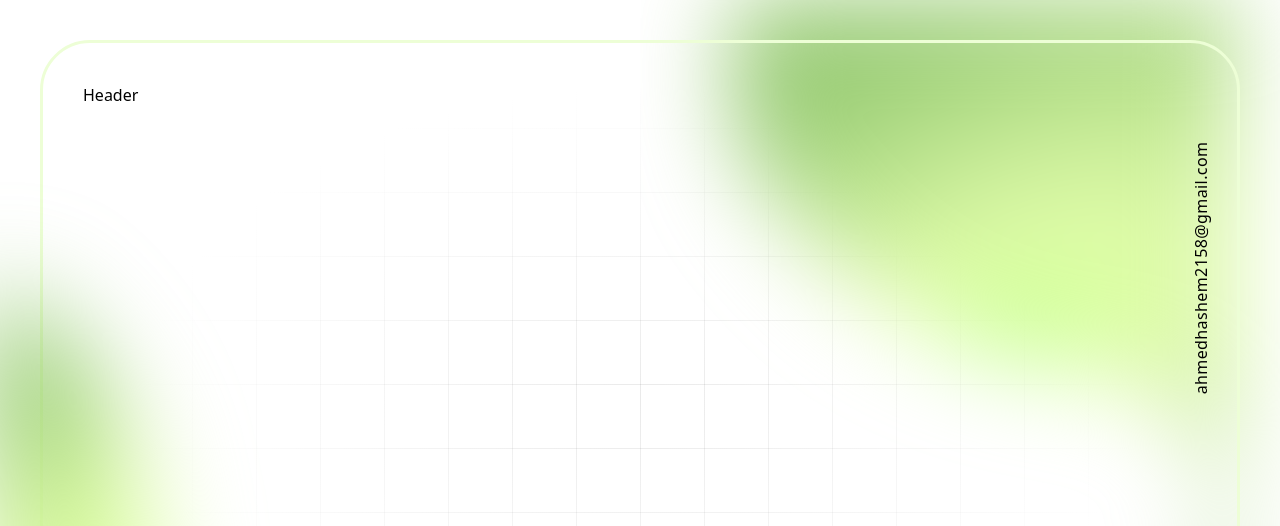
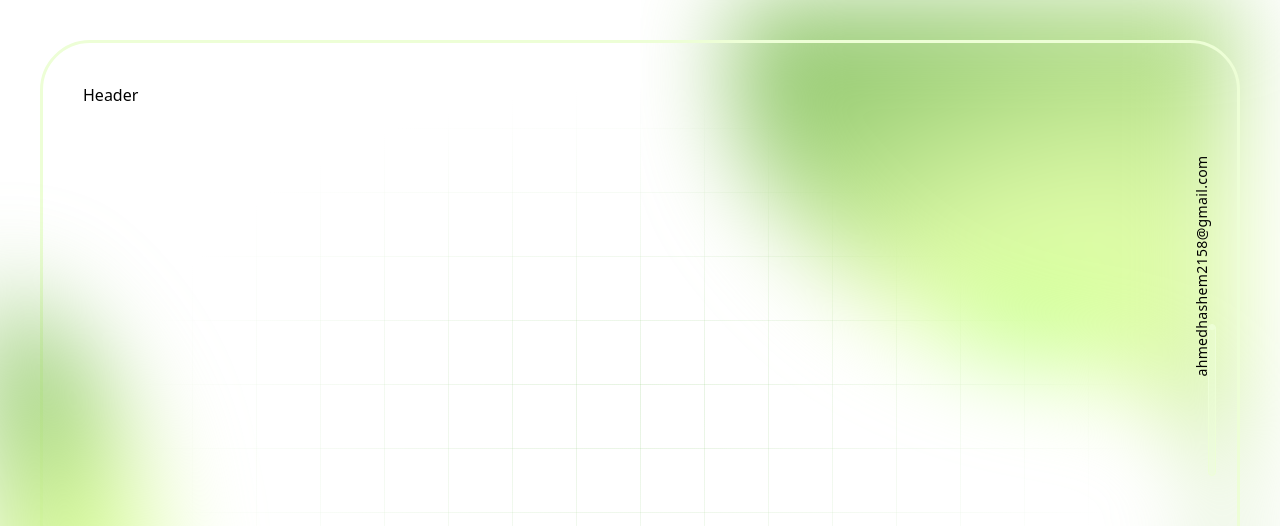
Before and after one commit to Ahmed11-coder/portfolio, a Next.js app: page / in a window 1280 px wide. Shown: the top 526 px of the page. Built offline with nearby package versions, Linux system fonts and the light colour scheme.

Commit message:
( Feat ) Add Styles For Custom Scorll Bar

```diff
--- a/src/ui/Background/Background.tsx
+++ b/src/ui/Background/Background.tsx
@@ -6,7 +6,7 @@ import CutstomScrollbar from './components/Scrollbar/CutstomScrollbar'
 
 export default function Background({Content}: {Content: React.ReactNode}) {
     return (
-        <div className='w-[100dvw] h-[100dvh] absolute bg-size-[64px_64px] bg-[linear-gradient(to_right,#00000015_1px,transparent_1px),linear-gradient(to_bottom,#00000015_1px,transparent_1px)]'>
+        <div className='w-[100dvw] h-[100dvh] absolute bg-size-[64px_64px] bg-[linear-gradient(to_right,#7BC26230_1px,transparent_1px),linear-gradient(to_bottom,#7BC26230_1px,transparent_1px)]'>
             <div className='w-full h-full absolute bg-[radial-gradient(transparent_0%,white_55%)]'>
             </div>
             <Mesh1 />
@@ -14,7 +14,7 @@ export default function Background({Content}: {Content: React.ReactNode}) {
                 {Content}
             </div>
             <Mesh2 />
-            <span className='absolute top-64 -right-12 z-2 -rotate-90 text-[1rem] tracking-wide'>ahmedhashem2158@gmail.com</span>
+            <span className='absolute top-64 -right-8 z-2 -rotate-90 text-sm tracking-wide'>ahmedhashem2158@gmail.com</span>
             <hr className='absolute rounded-full bottom-16 left-16 w-0.5 h-48 bg-[#EDFED6] z-2'/>
             <CutstomScrollbar />
         </div>
--- /dev/null
+++ b/src/ui/Background/components/Scrollbar/CutstomScrollbar.tsx
@@ -0,0 +1,9 @@
+import React from 'react'
+
+export default function CutstomScrollbar() {
+    return (
+        <div className='w-2 h-38 absolute top-1/2 border border-[#EDFED6] bg-[#EDFED66B] right-16 rounded-full -translate-y-1/2'>
+            <div className='w-full h-[5px] bg-[#EDFED6] rounded-full'></div>
+        </div>
+    )
+}
```
